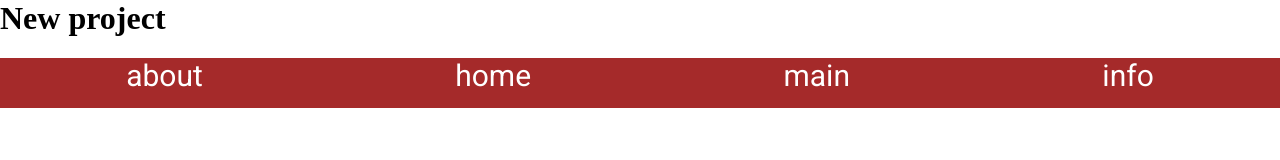
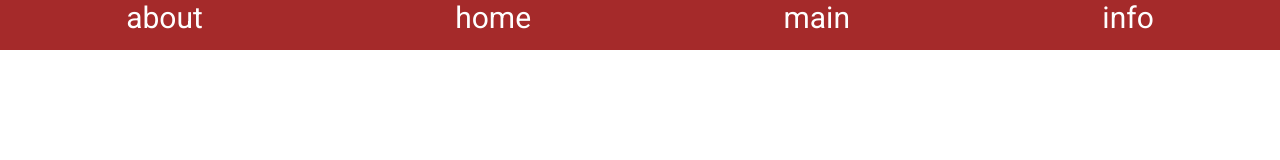
Before and after one commit to TurdukeevaBegaiym/16.11.22, a plain HTML site: page about.html in a window 1280 px wide. Drawn offline with Linux system fonts and the light colour scheme.

Commit message:
Position

```diff
--- a/about.html
+++ b/about.html
@@ -4,7 +4,7 @@
     <link rel="stylesheet" href="style.css">
   </head>
   <body>
-    <h1>New project</h1>
+    <!-- <h1>New project</h1> -->
     <nav>
       <ul>
         <li><a href="about.html">about</a></li>
```
Also changed, not shown: home.html (+1 -1 lines), info.html (+1 -1 lines).
